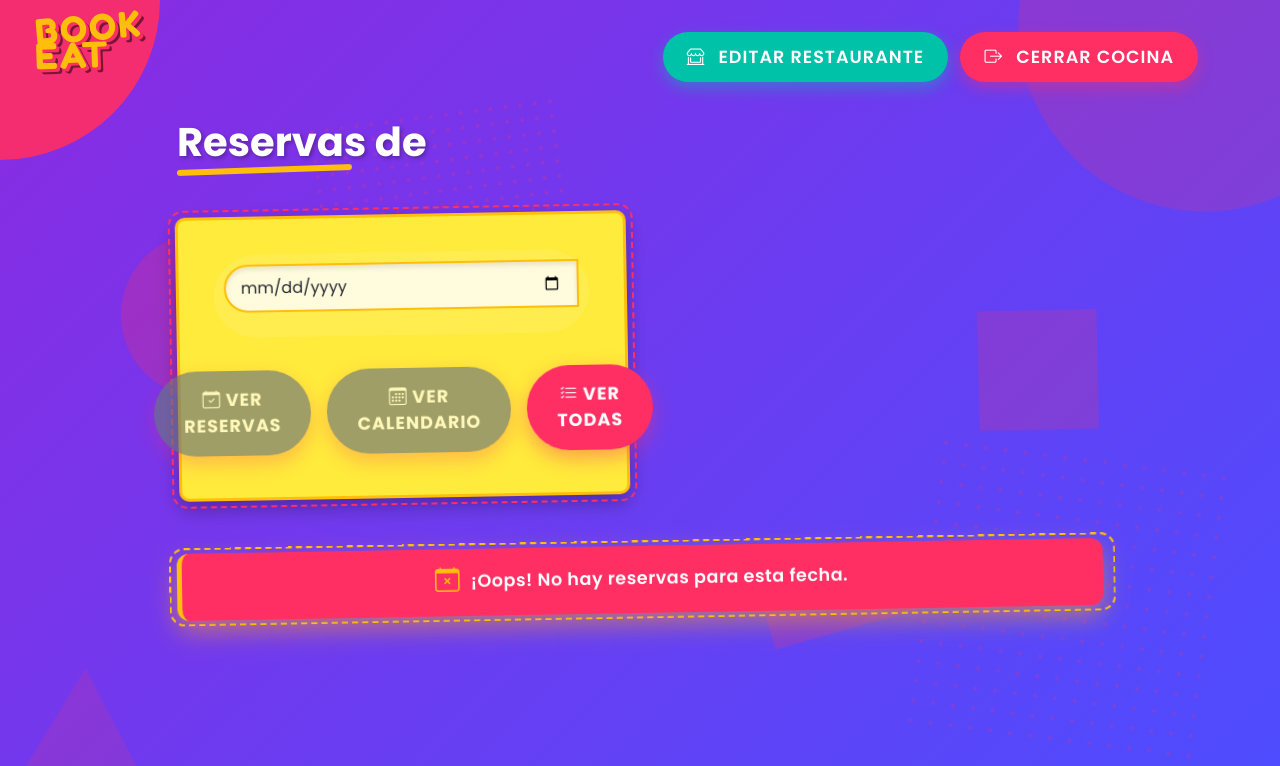
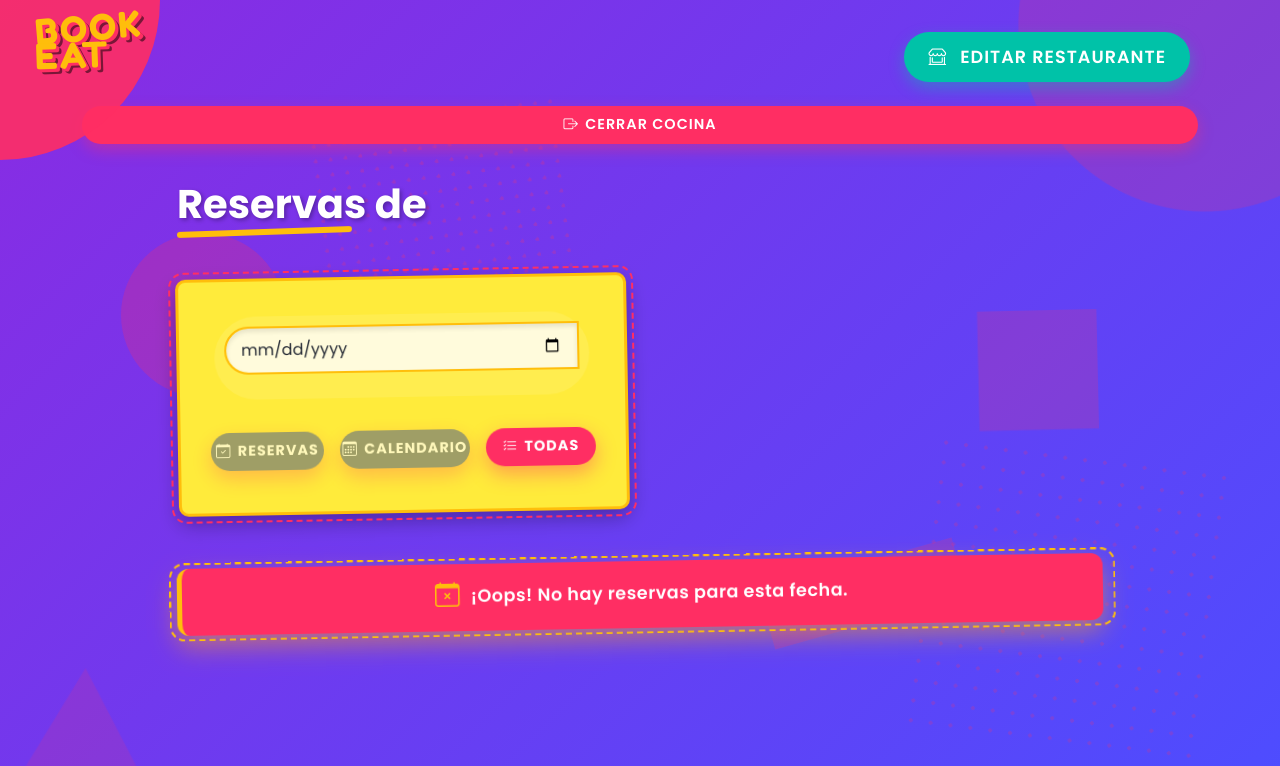
Before and after one commit to ToniTF/reservatumesa, a Flask app: template templates/restaurant/reservations.html in a window 1280 px wide. Shown: the top 766 px of the page. Run offline with Flask 3, Linux system fonts and the light colour scheme; the template is opened without the code that fills it, so the values that code supplies are empty.

Commit message:
botones reser

```diff
--- a/templates/restaurant/home.html
+++ b/templates/restaurant/home.html
@@ -76,13 +76,13 @@
                                 <!-- Botones agrupados debajo del selector -->
                                 <div class="d-flex justify-content-center gap-3">
                                     <button type="submit" class="btn button-pulse">
-                                        <i class="bi bi-calendar-check"></i> Ver reservas
+                                        <i class="bi bi-calendar-check"></i> Reservas
                                     </button>
                                     <a href="#" onclick="viewCalendar()" class="btn button-pulse">
-                                        <i class="bi bi-list-ul"></i> Ver calendario
+                                        <i class="bi bi-list-ul"></i> Calendario
                                     </a>
                                     <a href="/restaurant" class="btn button-pulse">
-                                        <i class="bi bi-list-check"></i> Ver todas
+                                        <i class="bi bi-list-check"></i> Todas
                                     </a>
                                 </div>
                             </form>
--- a/templates/restaurant/reservations.html
+++ b/templates/restaurant/reservations.html
@@ -54,16 +54,16 @@
                                 </div>
                             </div>
 
-                            <!-- Botones dentro del formulario -->
+                            <!-- Botones dentro del formulario con mejor estructura -->
                             <div class="d-flex justify-content-center gap-3">
-                                <button type="button" id="viewReservationsBtn" class="btn button-pulse" onclick="navigateToDate()">
-                                    <i class="bi bi-calendar-check"></i> Ver reservas
+                                <button type="button" id="viewReservationsBtn" class="btn button-pulse">
+                                    <i class="bi bi-calendar-check"></i><span>Reservas</span>
                                 </button>
-                                <button type="button" id="viewCalendarBtn" class="btn button-pulse" onclick="navigateToCalendar()">
-                                    <i class="bi bi-calendar3"></i> Ver calendario
+                                <button type="button" id="viewCalendarBtn" class="btn button-pulse">
+                                    <i class="bi bi-calendar3"></i><span>Calendario</span>
                                 </button>
                                 <a href="/restaurant" class="btn button-pulse">
-                                    <i class="bi bi-list-check"></i> Ver todas
+                                    <i class="bi bi-list-check"></i><span>Todas</span>
                                 </a>
                             </div>
                         </form>
@@ -274,6 +274,45 @@
             pointer-events: none;
         }
 
+        /* Ajuste responsive para botones */
+        .btn.button-pulse {
+            padding: 0.5rem 1rem;
+            font-size: 0.9rem;
+            white-space: nowrap;
+            display: flex;
+            align-items: center;
+            justify-content: center;
+            min-width: 110px;
+        }
+
+        /* Ajuste para iconos en botones */
+        .btn.button-pulse i {
+            margin-right: 0.4rem;
+            font-size: 0.9rem;
+        }
+
+        /* Estilos para dispositivos móviles */
+        @media (max-width: 768px) {
+            .d-flex.justify-content-center.gap-3 {
+                flex-direction: column;
+                gap: 0.5rem !important;
+            }
+
+            .btn.button-pulse {
+                width: 100%;
+                margin-bottom: 0.5rem;
+            }
+        }
+
+        /* Estilos para tablets y pantallas más pequeñas */
+        @media (min-width: 769px) and (max-width: 992px) {
+            .btn.button-pulse {
+                padding: 0.4rem 0.8rem;
+                font-size: 0.85rem;
+                min-width: 100px;
+            }
+        }
+
         .reservation-table tbody tr {
             transition: all 0.3s ease;
             animation: fadeIn 0.6s ease-out;
```
